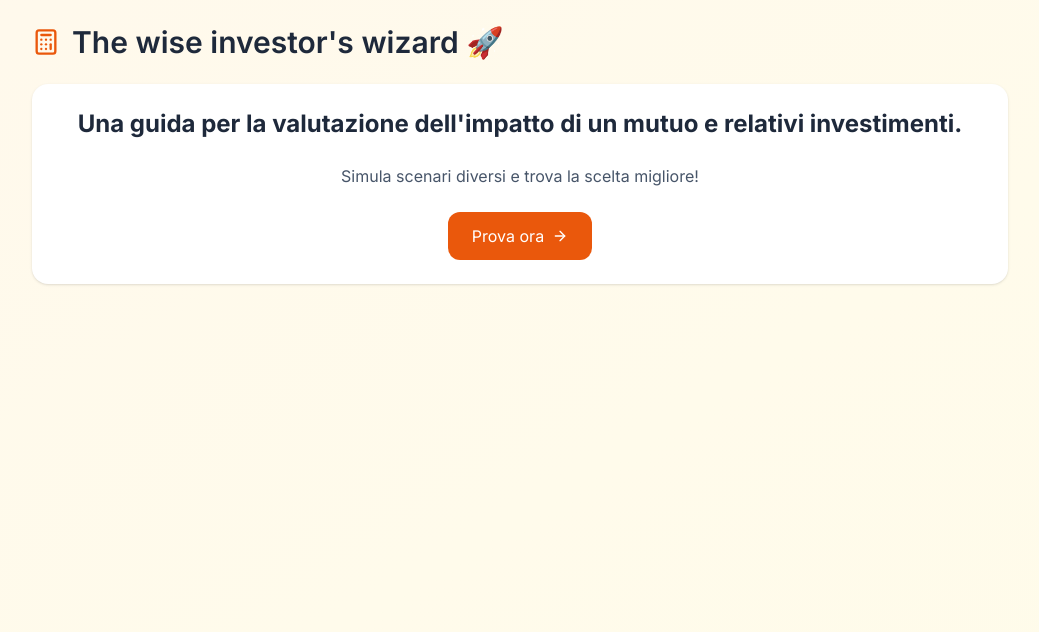
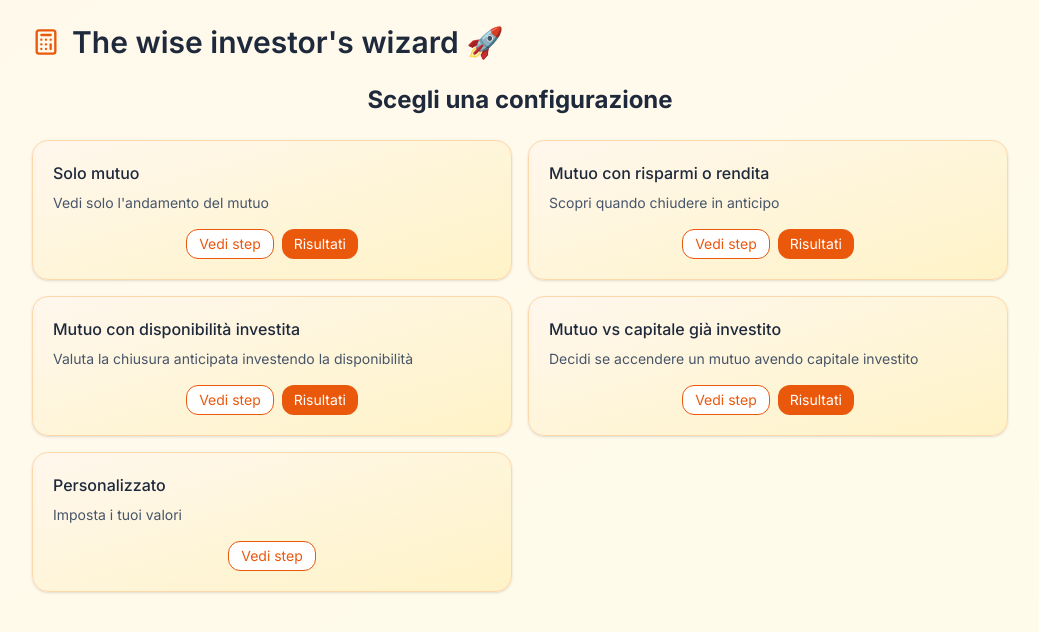
Before and after one commit to mattiamoretta/buy-or-loan, a React (Vite) app: page / in a window 1280 px wide. Shown: the top 632 px of the page, without its empty margins (120-1159 px from the left). Built offline with nearby package versions, Linux system fonts and the light colour scheme.

Commit message:
feat: add presets and investment tweaks

```diff
--- a/src/App.jsx
+++ b/src/App.jsx
@@ -119,8 +119,9 @@ function Field({ label, value, onChange, min, max, step, prefix, suffix, descrip
         {prefix && <span className="text-slate-500 text-sm">{prefix}</span>}
         <input
           type="number"
-          inputMode="decimal"
-          className="w-full rounded-xl border border-slate-300 px-3 py-2 focus:outline-none focus:ring-2 focus:ring-orange-300"
+          inputMode="numeric"
+          pattern="[0-9]*"
+          className="w-full rounded-xl border border-slate-300 px-3 py-2 focus:outline-none focus:ring-2 focus:ring-orange-300 [appearance:textfield]"
           value={display}
           onChange={(e)=>{ const val = e.target.value; setDisplay(val); onChange(val === "" ? 0 : parseFloat(val)); }}
           min={min}
@@ -130,6 +131,34 @@ function Field({ label, value, onChange, min, max, step, prefix, suffix, descrip
         {suffix && <span className="text-slate-500 text-sm">{suffix}</span>}
       </div>
       {description && <span className="text-xs text-slate-500">{description}</span>}
+    </div>
+  );
+}
+
+function Popup({ message, onClose }){
+  return (
+    <div className="fixed inset-0 z-50 flex items-center justify-center bg-black/50">
+      <div className="bg-white p-6 rounded-xl shadow max-w-sm text-center">
+        <p className="mb-4 text-sm">{message}</p>
+        <button onClick={onClose} className="px-4 py-2 bg-orange-600 text-white rounded-xl">OK</button>
+      </div>
+    </div>
+  );
+}
+
+function ConfigCard({ title, description, onSteps, onResults }){
+  return (
+    <div className="rounded-2xl p-5 shadow bg-gradient-to-br from-orange-50 to-amber-100 border border-orange-200 flex flex-col gap-2">
+      <h3 className="text-md font-medium text-slate-800">{title}</h3>
+      <p className="text-sm text-slate-600 flex-1">{description}</p>
+      <div className="flex gap-2 justify-center mt-2">
+        {onSteps && (
+          <button onClick={onSteps} className="px-3 py-1 bg-white text-orange-600 border border-orange-600 rounded-xl text-sm">Vedi step</button>
+        )}
+        {onResults && (
+          <button onClick={onResults} className="px-3 py-1 bg-orange-600 text-white rounded-xl text-sm">Risultati</button>
+        )}
+      </div>
     </div>
   );
 }
@@ -229,7 +258,7 @@ function AmortizationTable({ principal, annualRate, years, initial=0, monthly=0,
       <summary className="cursor-pointer text-sm text-orange-600">Mostra andamento rate</summary>
       <div className="overflow-x-auto max-h-64 overflow-y-auto mt-2">
         <table className="min-w-full text-xs tabular-nums">
-          <thead className="bg-slate-100">
+          <thead className="bg-slate-100 sticky top-0 z-10">
             <tr>
               <th className="px-2 py-1 text-left">Mese</th>
               <th className="px-2 py-1 text-right">Interessi</th>
@@ -304,6 +333,7 @@ export default function App(){
   // Wizard: 0..4 (0 = landing)
   const [step, setStep] = useState(0);
   const [loading, setLoading] = useState(false);
+  const [popup, setPopup] = useState(null);
 
   const backgrounds = [
     'from-orange-50 via-amber-50 to-yellow-50',
@@ -377,9 +407,25 @@ export default function App(){
     const titleColor = step >= 4 ? "text-white" : "text-slate-800";
     const hasInvestment = (investInitial && initialCapital > 0) || (investMonthly && cois > 0);
 
+    const applyConfig = (cfg) => {
+      switch(cfg){
+        case 1:
+          setInitialCapital(0); setCois(0); setInvestInitial(false); setInvestMonthly(false); break;
+        case 2:
+          setInitialCapital(0); setCois(300); setInvestInitial(false); setInvestMonthly(false); break;
+        case 3:
+          setInitialCapital(0); setCois(300); setInvestInitial(false); setInvestMonthly(true); break;
+        case 4:
+          setInitialCapital(50000); setCois(0); setInvestInitial(true); setInvestMonthly(false); break;
+        default:
+          break;
+      }
+    };
+
     const handleInvestNext = () => {
       if((!investInitial || initialCapital<=0) && (!investMonthly || cois<=0)){
-        alert("Nessun investimento sarà applicato; i risultati mostreranno solo l'evoluzione del mutuo.");
+        setPopup("Nessun investimento sarà applicato; i risultati mostreranno solo l'evoluzione del mutuo.");
+        return;
       }
       setLoading(true);
       setTimeout(()=>{setLoading(false); setStep(4);},2000);
@@ -387,6 +433,7 @@ export default function App(){
 
   return (
     <div className={`min-h-screen bg-gradient-to-br ${backgrounds[step]} animate-gradient text-slate-800`}>
+      {popup && <Popup message={popup} onClose={()=>setPopup(null)} />}
       <div className="max-w-5xl mx-auto p-6">
         <header className="flex items-center gap-3 mb-6">
           <Calculator className="w-7 h-7 text-orange-600" />
@@ -409,10 +456,39 @@ export default function App(){
           )}
 
           {!loading && step===0 && (
-            <motion.div key="landing" initial={{opacity:0,x:50}} animate={{opacity:1,x:0}} exit={{opacity:0,x:-50}} transition={{duration:0.4}} className="bg-white p-6 rounded-2xl shadow space-y-6 text-center">
-              <h2 className="text-2xl font-bold">Una guida per la valutazione dell'impatto di un mutuo e relativi investimenti.</h2>
-              <p className="text-slate-600">Simula scenari diversi e trova la scelta migliore!</p>
-              <button onClick={()=>setStep(1)} className="px-6 py-3 bg-orange-600 text-white rounded-xl inline-flex items-center gap-2">Prova ora <ArrowRight className="w-4 h-4"/></button>
+            <motion.div key="landing" initial={{opacity:0,x:50}} animate={{opacity:1,x:0}} exit={{opacity:0,x:-50}} transition={{duration:0.4}} className="space-y-6">
+              <h2 className="text-2xl font-bold text-center">Scegli una configurazione</h2>
+              <div className="grid grid-cols-1 md:grid-cols-2 gap-4">
+                <ConfigCard
+                  title="Solo mutuo"
+                  description="Vedi solo l'andamento del mutuo"
+                  onSteps={()=>{applyConfig(1); setStep(1);}}
+                  onResults={()=>{applyConfig(1); setLoading(true); setTimeout(()=>{setLoading(false); setStep(4);},2000);}}
+                />
+                <ConfigCard
+                  title="Mutuo con risparmi o rendita"
+                  description="Scopri quando chiudere in anticipo"
+                  onSteps={()=>{applyConfig(2); setStep(1);}}
+                  onResults={()=>{applyConfig(2); setLoading(true); setTimeout(()=>{setLoading(false); setStep(4);},2000);}}
+                />
+                <ConfigCard
+                  title="Mutuo con disponibilità investita"
+                  description="Valuta la chiusura anticipata investendo la disponibilità"
+                  onSteps={()=>{applyConfig(3); setStep(1);}}
+                  onResults={()=>{applyConfig(3); setLoading(true); setTimeout(()=>{setLoading(false); setStep(4);},2000);}}
+                />
+                <ConfigCard
+                  title="Mutuo vs capitale già investito"
+                  description="Decidi se accendere un mutuo avendo capitale investito"
+                  onSteps={()=>{applyConfig(4); setStep(1);}}
+                  onResults={()=>{applyConfig(4); setLoading(true); setTimeout(()=>{setLoading(false); setStep(4);},2000);}}
+                />
+                <ConfigCard
+                  title="Personalizzato"
+                  description="Imposta i tuoi valori"
+                  onSteps={()=>{setStep(1);}}
+                />
+              </div>
             </motion.div>
           )}
 
@@ -451,7 +527,7 @@ export default function App(){
                   <h3 className="text-md font-medium mb-2">Risorse</h3>
                   <Grid>
                     <Field label="Capitale iniziale (€)" description="Somma disponibile subito" value={initialCapital} onChange={setInitialCapital} min={0} max={5000000} step={1000} suffix="€" />
-                    <Field label="COIS mensile (€)" description="Somma disponibile ogni mese" value={cois} onChange={setCois} min={0} max={50000} step={50} suffix="€" />
+                    <Field label="Disponibilità mensile (€)" description="Può derivare da risparmi sullo stipendio oppure da guadagni legati al mutuo (ad esempio un immobile in affitto)" value={cois} onChange={setCois} min={0} max={50000} step={50} suffix="€" />
                     <Field label="Inflazione (%)" description="Inflazione prevista" value={infl*100} onChange={(v)=>setInfl(v/100)} min={0} max={10} step={0.1} suffix="%" />
                   </Grid>
                 </Card>
@@ -468,6 +544,15 @@ export default function App(){
               <h2 className="text-lg font-medium">Step 3 – Investimenti</h2>
               <div className="space-y-3">
                 <Card>
+                  <h3 className="text-md font-medium mb-2">Piano di investimento</h3>
+                  <div className="grid grid-cols-1 sm:grid-cols-2 lg:grid-cols-2 gap-3">
+                    <Checkbox label="Investi capitale iniziale" checked={investInitial} onChange={setInvestInitial} />
+                    <Checkbox label="Investi disponibilità mensile" checked={investMonthly} onChange={setInvestMonthly} />
+                  </div>
+                </Card>
+                {(investInitial || investMonthly) && (
+                  <>
+                    <Card>
                       <h3 className="text-md font-medium mb-2">Rendimento</h3>
                       <Grid>
                         <Field label="Rendimento lordo (%)" description="Rendimento annuo lordo previsto" value={gross*100} onChange={(v)=>setGross(v/100)} min={0} max={20} step={0.1} suffix="%" />
@@ -479,16 +564,11 @@ export default function App(){
                       <Field label="Soglia guadagno minimo (in % rispetto al prezzo della casa, 0=disattiva)" description="Percentuale minima di guadagno desiderata" value={minGainPct*100} onChange={(v)=>setMinGainPct(v/100)} min={0} max={100} step={1} suffix="%" />
                     </Card>
                     <Card>
-                  <h3 className="text-md font-medium mb-2">Piano di investimento</h3>
-                  <div className="grid grid-cols-1 sm:grid-cols-2 lg:grid-cols-2 gap-3">
-                    <Checkbox label="Investi capitale iniziale" checked={investInitial} onChange={setInvestInitial} />
-                    <Checkbox label="Investi COIS mensile" checked={investMonthly} onChange={setInvestMonthly} />
-                  </div>
-                </Card>
-                <Card>
                       <h3 className="text-md font-medium mb-2">Indicatore</h3>
                       <Field label="Stipendio netto annuale" description="Usato solo per ragionare sul guadagno dall'investimento" value={salary} onChange={setSalary} min={0} max={1000000} step={1000} suffix="€" />
                     </Card>
+                  </>
+                )}
               </div>
               <div className="flex justify-between">
                 <button onClick={()=>setStep(2)} className="px-4 py-2 rounded-xl border border-orange-600 text-orange-600 bg-white">Indietro</button>
```
Lines whose indentation alone changed are shown as unchanged.
